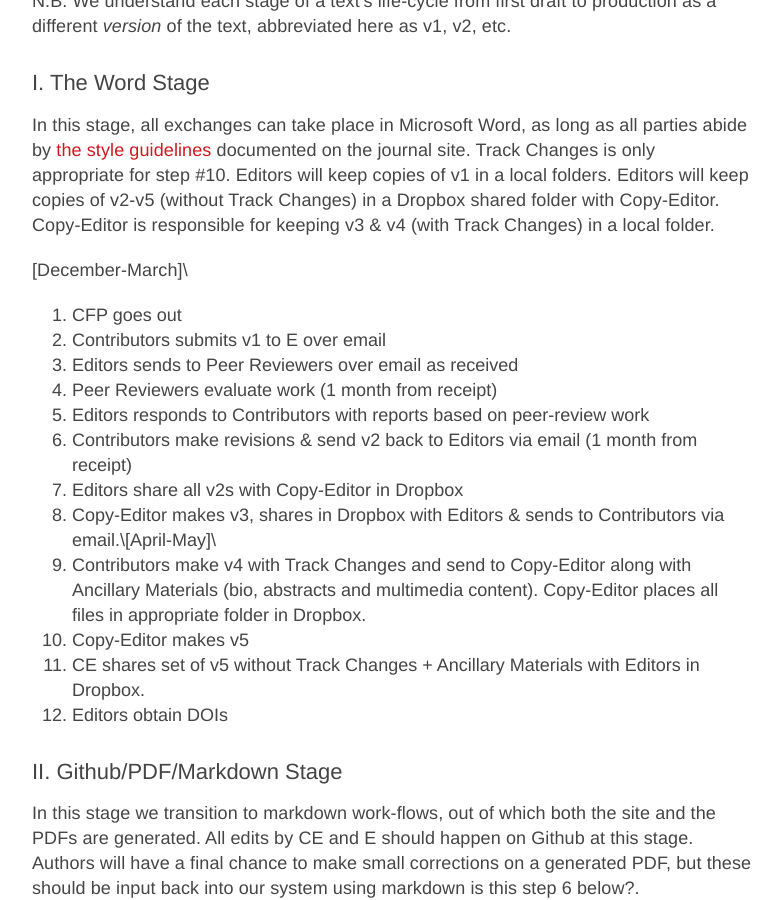
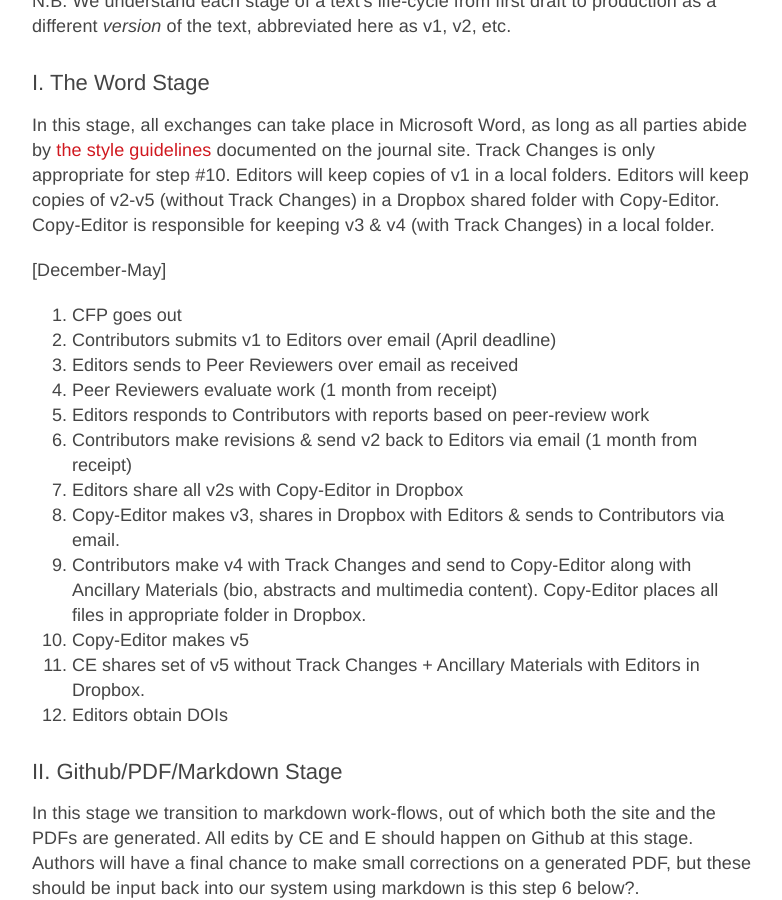
Before and after one commit to archipelagosjournal/archipelagos, a Jekyll site: the page built from workflow.md, in a window 1280 px wide and 900 px high, scrolled down 872 px. Shown: the whole window, without its empty margins (248-1030 px from the left). Built offline with Jekyll 4.4.1, drawn with Linux system fonts in a browser that asks for light colours.

Commit message:
fixed numbered list

```diff
--- a/workflow.md
+++ b/workflow.md
@@ -23,15 +23,16 @@
 
 In this stage, all exchanges can take place in Microsoft Word, as long as all parties abide by [the style guidelines](http://smallaxe.net/sxarchipelagos/submission-guidelines.html#documents) documented on the journal site. Track Changes is only appropriate for step #10. Editors will keep copies of v1 in a local folders. Editors will keep copies of v2-v5 (without Track Changes) in a Dropbox shared folder with Copy-Editor. Copy-Editor is responsible for keeping v3 & v4 (with Track Changes) in a local folder.
 
-[December-March]\\
+[December-May]
+
 1. CFP goes out
-2. Contributors submits v1 to E over email
+2. Contributors submits v1 to Editors over email (April deadline)
 3. Editors sends to Peer Reviewers over email as received
 4. Peer Reviewers evaluate work (1 month from receipt)
 4. Editors responds to Contributors with reports based on peer-review work
 6. Contributors make revisions & send v2 back to Editors via email (1 month from receipt)
 7. Editors share all v2s with Copy-Editor in Dropbox
-8. Copy-Editor makes v3, shares in Dropbox with Editors & sends to Contributors via email.\\[April-May]\\
+8. Copy-Editor makes v3, shares in Dropbox with Editors & sends to Contributors via email.
 10. Contributors make v4 with Track Changes and send to Copy-Editor along with Ancillary Materials (bio, abstracts and multimedia content). Copy-Editor places all files in appropriate folder in Dropbox.
 11. Copy-Editor makes v5
 12. CE shares set of v5 without Track Changes + Ancillary Materials with Editors in Dropbox.
@@ -42,6 +43,7 @@
 In this stage we transition to markdown work-flows, out of which both the site and the PDFs are generated. All edits by CE and E should happen on Github at this stage. Authors will have a final chance to make small corrections on a generated PDF, but these should be input back into our system using markdown is this step 6 below?.
 
 [June-July]
+
 1. Editor-tech converts v5 to markdown using Pandoc
 2. Editor-tech uploads v5.md to Github & creates draft of web issue for internal use.
 3. Editor-tech generates v5 as PDFs, & shares with Copy-Editor on Dropbox.
```
